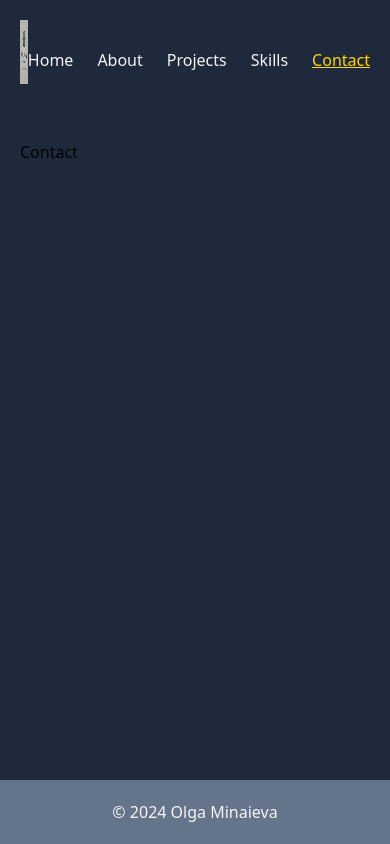
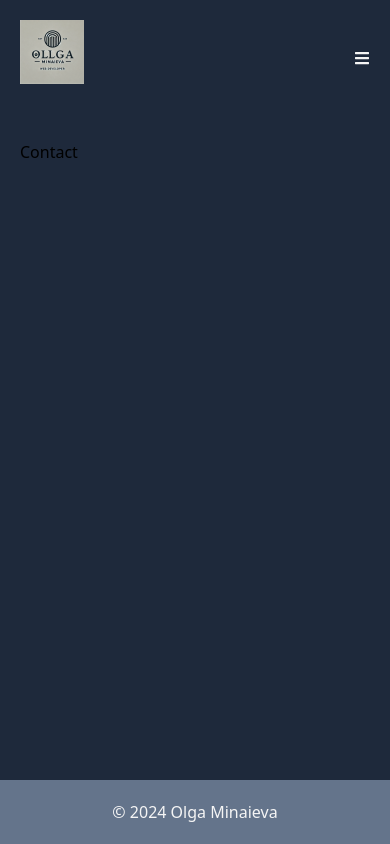
Before and after one commit to OlgaMinaievaWebDev/personal-website-new, a React (Vite) app: page /contact in a window 390 px wide. Built offline with nearby package versions, Linux system fonts and the light colour scheme.

Commit message:
header adjusted responsive and icon imported

```diff
--- a/package.json
+++ b/package.json
@@ -12,6 +12,7 @@
   "dependencies": {
     "react": "^18.3.1",
     "react-dom": "^18.3.1",
+    "react-icons": "^5.3.0",
     "react-router-dom": "^6.28.0"
   },
   "devDependencies": {
--- a/src/ui/AppLayout.jsx
+++ b/src/ui/AppLayout.jsx
@@ -6,7 +6,7 @@ function AppLayout() {
   return (
     <div className="min-h-screen flex flex-col bg-background">
       <Header />
-      <main className="flex-grow p-5">
+      <main className="flex-grow p-5 sm:px-8 md:px-10 lg:px-12 xl:px-16">
         <Outlet />
       </main>
       <Footer />
--- a/src/ui/Header.jsx
+++ b/src/ui/Header.jsx
@@ -1,16 +1,17 @@
 import { NavLink } from "react-router-dom";
 import Logo from "/public/Olga-Logo.webp";
+import { FaBars } from "react-icons/fa";
 
 function Header() {
   return (
     <header className="flex justify-between items-center p-5 bg-background text-textPrimary">
       <h1 className="text-2xl font-bold mb-2 hover:text-highlight">
         <NavLink to="/">
-          <img src={Logo} alt="" className="h-16 mb-2" />
+          <img src={Logo} alt="Logo" className="h-16 mb-2" />
         </NavLink>
       </h1>
 
-      <nav className="flex space-x-6">
+      <nav className="hidden sm:flex space-x-6">
         <NavLink
           to="/"
           className={({ isActive }) =>
@@ -52,6 +53,13 @@ function Header() {
           Contact
         </NavLink>
       </nav>
+
+      {/* Mobile Menu Toggle */}
+      <div className="sm:hidden">
+        <button className="text-textPrimary">
+          <FaBars />
+        </button>
+      </div>
     </header>
   );
 }
```
Also changed, not shown: 1 other file (tests, documents, lock files or other folders).
